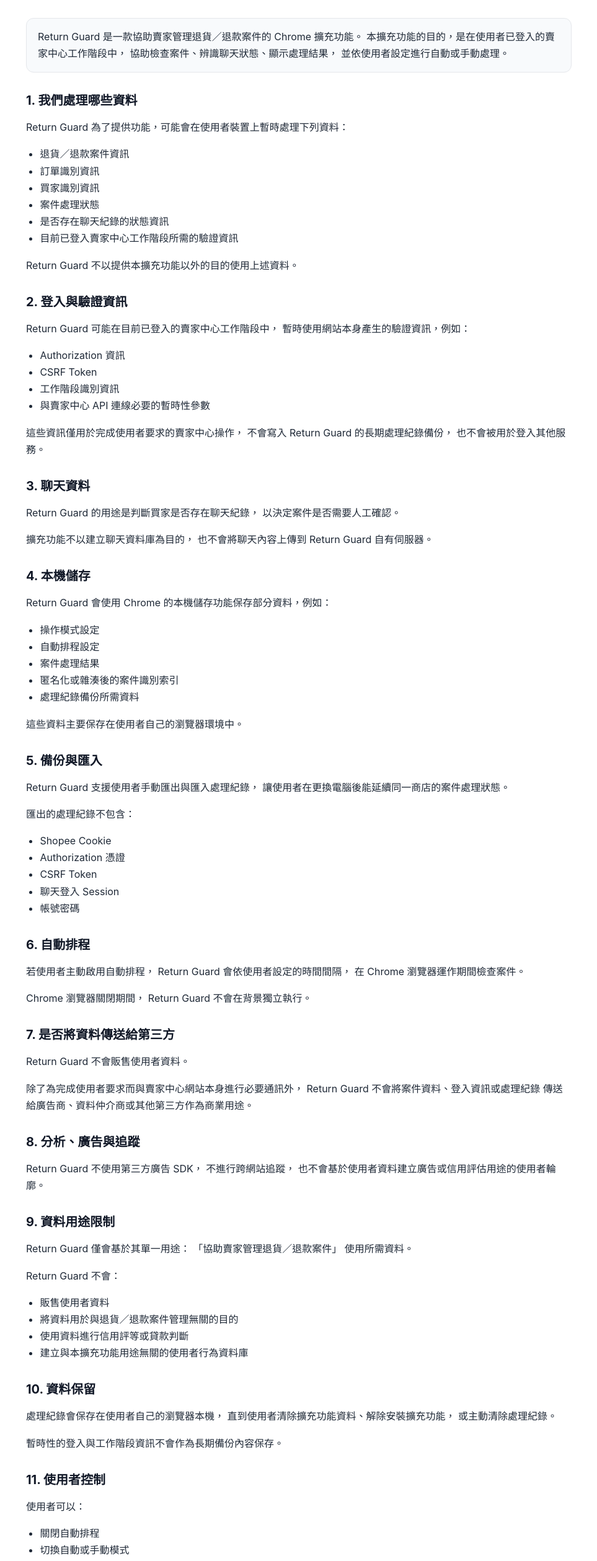
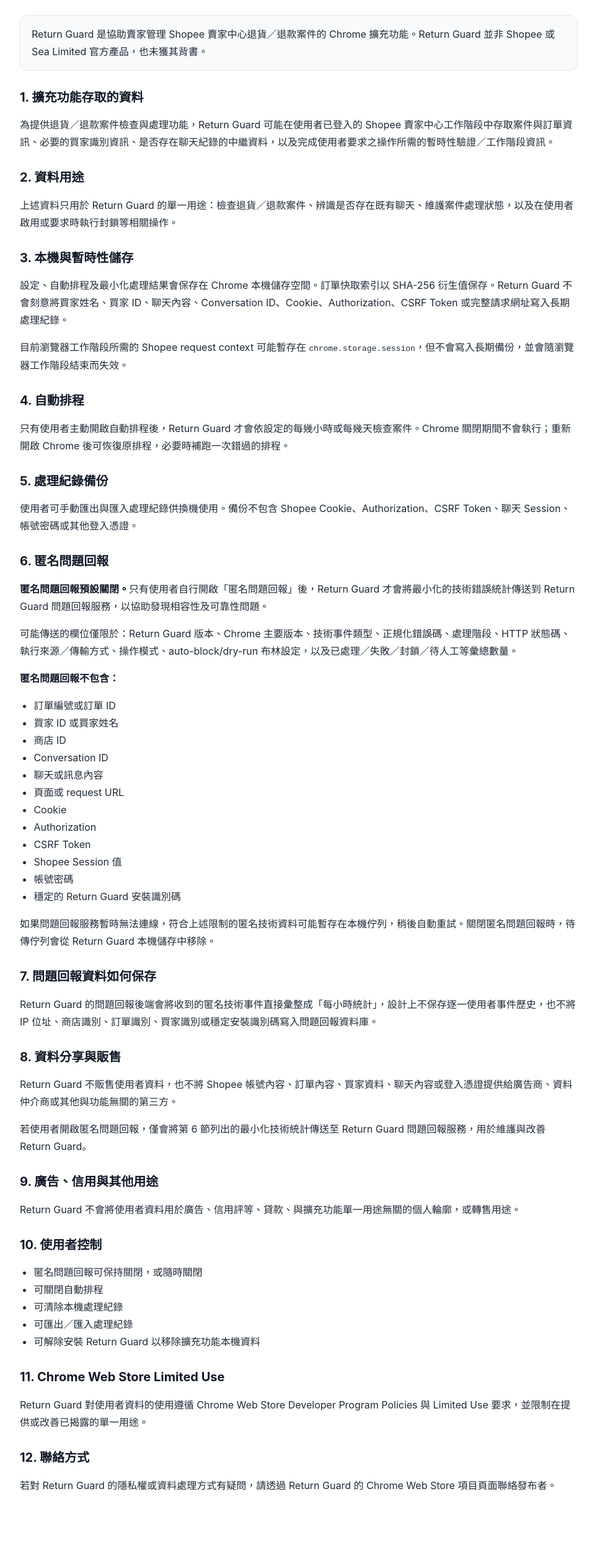
Before and after one commit to ematch168/return-guard-privacy, a plain HTML site: page privacy.html in a window 1280 px wide. Shown: the part 143-2661 px from the top of the page at 62% size, without its empty margins (158-1121 px from the left). Drawn offline with Linux system fonts and the light colour scheme.

Commit message:
docs: sync privacy policy from Return-Guard v3.6.0

```diff
--- a/privacy.html
+++ b/privacy.html
@@ -1,265 +1,45 @@
 <!doctype html>
 <html lang="zh-Hant">
 <head>
-  <meta charset="utf-8" />
-  <meta name="viewport" content="width=device-width, initial-scale=1" />
-  <title>Return Guard 隱私權政策</title>
-  <style>
-    body {
-      font-family: -apple-system, BlinkMacSystemFont, "Segoe UI",
-        "PingFang TC", "Microsoft JhengHei", sans-serif;
-      line-height: 1.7;
-      max-width: 880px;
-      margin: 0 auto;
-      padding: 40px 20px 64px;
-      color: #1f2937;
-      background: #ffffff;
-    }
-
-    h1, h2 {
-      color: #111827;
-      line-height: 1.35;
-    }
-
-    h1 {
-      margin-bottom: 8px;
-    }
-
-    h2 {
-      margin-top: 32px;
-      margin-bottom: 8px;
-      font-size: 1.25rem;
-    }
-
-    .meta {
-      color: #6b7280;
-      margin-bottom: 32px;
-    }
-
-    .box {
-      background: #f8fafc;
-      border: 1px solid #e5e7eb;
-      border-radius: 12px;
-      padding: 16px 18px;
-      margin: 20px 0;
-    }
-
-    ul {
-      padding-left: 1.4rem;
-    }
-
-    code {
-      background: #f3f4f6;
-      padding: 2px 5px;
-      border-radius: 5px;
-    }
-
-    a {
-      color: #2563eb;
-    }
-  </style>
+<meta charset="utf-8">
+<meta name="viewport" content="width=device-width,initial-scale=1">
+<title>Return Guard 隱私權政策</title>
+<style>
+body{font-family:-apple-system,BlinkMacSystemFont,"Segoe UI","PingFang TC","Microsoft JhengHei",sans-serif;max-width:900px;margin:0 auto;padding:40px 20px 72px;color:#1f2937;line-height:1.75;background:#fff}h1,h2{color:#111827;line-height:1.35}h1{margin-bottom:6px}h2{margin-top:30px;font-size:1.25rem}.meta{color:#6b7280;margin-bottom:28px}.box{background:#f8fafc;border:1px solid #e5e7eb;border-radius:12px;padding:16px 18px;margin:20px 0}ul{padding-left:1.4rem}strong{color:#111827}
+</style>
 </head>
 <body>
-
-  <h1>Return Guard 隱私權政策</h1>
-
-  <div class="meta">
-    最後更新日期：2026 年 9 月 19 日
-  </div>
-
-  <div class="box">
-    Return Guard 是一款協助賣家管理退貨／退款案件的 Chrome 擴充功能。
-    本擴充功能的目的，是在使用者已登入的賣家中心工作階段中，
-    協助檢查案件、辨識聊天狀態、顯示處理結果，
-    並依使用者設定進行自動或手動處理。
-  </div>
-
-  <h2>1. 我們處理哪些資料</h2>
-
-  <p>
-    Return Guard 為了提供功能，可能會在使用者裝置上暫時處理下列資料：
-  </p>
-
-  <ul>
-    <li>退貨／退款案件資訊</li>
-    <li>訂單識別資訊</li>
-    <li>買家識別資訊</li>
-    <li>案件處理狀態</li>
-    <li>是否存在聊天紀錄的狀態資訊</li>
-    <li>目前已登入賣家中心工作階段所需的驗證資訊</li>
-  </ul>
-
-  <p>
-    Return Guard 不以提供本擴充功能以外的目的使用上述資料。
-  </p>
-
-  <h2>2. 登入與驗證資訊</h2>
-
-  <p>
-    Return Guard 可能在目前已登入的賣家中心工作階段中，
-    暫時使用網站本身產生的驗證資訊，例如：
-  </p>
-
-  <ul>
-    <li>Authorization 資訊</li>
-    <li>CSRF Token</li>
-    <li>工作階段識別資訊</li>
-    <li>與賣家中心 API 連線必要的暫時性參數</li>
-  </ul>
-
-  <p>
-    這些資訊僅用於完成使用者要求的賣家中心操作，
-    不會寫入 Return Guard 的長期處理紀錄備份，
-    也不會被用於登入其他服務。
-  </p>
-
-  <h2>3. 聊天資料</h2>
-
-  <p>
-    Return Guard 的用途是判斷買家是否存在聊天紀錄，
-    以決定案件是否需要人工確認。
-  </p>
-
-  <p>
-    擴充功能不以建立聊天資料庫為目的，
-    也不會將聊天內容上傳到 Return Guard 自有伺服器。
-  </p>
-
-  <h2>4. 本機儲存</h2>
-
-  <p>
-    Return Guard 會使用 Chrome 的本機儲存功能保存部分資料，例如：
-  </p>
-
-  <ul>
-    <li>操作模式設定</li>
-    <li>自動排程設定</li>
-    <li>案件處理結果</li>
-    <li>匿名化或雜湊後的案件識別索引</li>
-    <li>處理紀錄備份所需資料</li>
-  </ul>
-
-  <p>
-    這些資料主要保存在使用者自己的瀏覽器環境中。
-  </p>
-
-  <h2>5. 備份與匯入</h2>
-
-  <p>
-    Return Guard 支援使用者手動匯出與匯入處理紀錄，
-    讓使用者在更換電腦後能延續同一商店的案件處理狀態。
-  </p>
-
-  <p>匯出的處理紀錄不包含：</p>
-
-  <ul>
-    <li>Shopee Cookie</li>
-    <li>Authorization 憑證</li>
-    <li>CSRF Token</li>
-    <li>聊天登入 Session</li>
-    <li>帳號密碼</li>
-  </ul>
-
-  <h2>6. 自動排程</h2>
-
-  <p>
-    若使用者主動啟用自動排程，
-    Return Guard 會依使用者設定的時間間隔，
-    在 Chrome 瀏覽器運作期間檢查案件。
-  </p>
-
-  <p>
-    Chrome 瀏覽器關閉期間，
-    Return Guard 不會在背景獨立執行。
-  </p>
-
-  <h2>7. 是否將資料傳送給第三方</h2>
-
-  <p>
-    Return Guard 不會販售使用者資料。
-  </p>
-
-  <p>
-    除了為完成使用者要求而與賣家中心網站本身進行必要通訊外，
-    Return Guard 不會將案件資料、登入資訊或處理紀錄
-    傳送給廣告商、資料仲介商或其他第三方作為商業用途。
-  </p>
-
-  <h2>8. 分析、廣告與追蹤</h2>
-
-  <p>
-    Return Guard 不使用第三方廣告 SDK，
-    不進行跨網站追蹤，
-    也不會基於使用者資料建立廣告或信用評估用途的使用者輪廓。
-  </p>
-
-  <h2>9. 資料用途限制</h2>
-
-  <p>
-    Return Guard 僅會基於其單一用途：
-    「協助賣家管理退貨／退款案件」
-    使用所需資料。
-  </p>
-
-  <p>
-    Return Guard 不會：
-  </p>
-
-  <ul>
-    <li>販售使用者資料</li>
-    <li>將資料用於與退貨／退款案件管理無關的目的</li>
-    <li>使用資料進行信用評等或貸款判斷</li>
-    <li>建立與本擴充功能用途無關的使用者行為資料庫</li>
-  </ul>
-
-  <h2>10. 資料保留</h2>
-
-  <p>
-    處理紀錄會保存在使用者自己的瀏覽器本機，
-    直到使用者清除擴充功能資料、解除安裝擴充功能，
-    或主動清除處理紀錄。
-  </p>
-
-  <p>
-    暫時性的登入與工作階段資訊不會作為長期備份內容保存。
-  </p>
-
-  <h2>11. 使用者控制</h2>
-
-  <p>
-    使用者可以：
-  </p>
-
-  <ul>
-    <li>關閉自動排程</li>
-    <li>切換自動或手動模式</li>
-    <li>清除本機處理紀錄</li>
-    <li>匯出或匯入處理紀錄</li>
-    <li>解除安裝 Return Guard</li>
-  </ul>
-
-  <h2>12. Chrome Web Store Limited Use</h2>
-
-  <p>
-    Return Guard 對從 Chrome 擴充功能取得或處理的使用者資料之使用，
-    將遵守 Chrome Web Store Developer Program Policies，
-    包含 Limited Use 要求。
-  </p>
-
-  <h2>13. 政策更新</h2>
-
-  <p>
-    若 Return Guard 的功能或資料處理方式發生重大變更，
-    本隱私權政策可能會更新。
-    最新版本會公布於本頁面。
-  </p>
-
-  <h2>14. 聯絡方式</h2>
-
-  <p>
-    若你對本隱私權政策或 Return Guard 的資料處理方式有疑問，
-    請透過 Return Guard 的 Chrome Web Store 項目頁面與發布者聯絡。
-  </p>
-
-</body>
-</html>
+<h1>Return Guard 隱私權政策</h1>
+<div class="meta">最後更新日期：2026 年 10 月 9 日</div>
+<div class="box">Return Guard 是協助賣家管理 Shopee 賣家中心退貨／退款案件的 Chrome 擴充功能。Return Guard 並非 Shopee 或 Sea Limited 官方產品，也未獲其背書。</div>
+<h2>1. 擴充功能存取的資料</h2>
+<p>為提供退貨／退款案件檢查與處理功能，Return Guard 可能在使用者已登入的 Shopee 賣家中心工作階段中存取案件與訂單資訊、必要的買家識別資訊、是否存在聊天紀錄的中繼資料，以及完成使用者要求之操作所需的暫時性驗證／工作階段資訊。</p>
+<h2>2. 資料用途</h2>
+<p>上述資料只用於 Return Guard 的單一用途：檢查退貨／退款案件、辨識是否存在既有聊天、維護案件處理狀態，以及在使用者啟用或要求時執行封鎖等相關操作。</p>
+<h2>3. 本機與暫時性儲存</h2>
+<p>設定、自動排程及最小化處理結果會保存在 Chrome 本機儲存空間。訂單快取索引以 SHA-256 衍生值保存。Return Guard 不會刻意將買家姓名、買家 ID、聊天內容、Conversation ID、Cookie、Authorization、CSRF Token 或完整請求網址寫入長期處理紀錄。</p>
+<p>目前瀏覽器工作階段所需的 Shopee request context 可能暫存在 <code>chrome.storage.session</code>，但不會寫入長期備份，並會隨瀏覽器工作階段結束而失效。</p>
+<h2>4. 自動排程</h2>
+<p>只有使用者主動開啟自動排程後，Return Guard 才會依設定的每幾小時或每幾天檢查案件。Chrome 關閉期間不會執行；重新開啟 Chrome 後可恢復原排程，必要時補跑一次錯過的排程。</p>
+<h2>5. 處理紀錄備份</h2>
+<p>使用者可手動匯出與匯入處理紀錄供換機使用。備份不包含 Shopee Cookie、Authorization、CSRF Token、聊天 Session、帳號密碼或其他登入憑證。</p>
+<h2>6. 匿名問題回報</h2>
+<p><strong>匿名問題回報預設關閉。</strong>只有使用者自行開啟「匿名問題回報」後，Return Guard 才會將最小化的技術錯誤統計傳送到 Return Guard 問題回報服務，以協助發現相容性及可靠性問題。</p>
+<p>可能傳送的欄位僅限於：Return Guard 版本、Chrome 主要版本、技術事件類型、正規化錯誤碼、處理階段、HTTP 狀態碼、執行來源／傳輸方式、操作模式、auto-block/dry-run 布林設定，以及已處理／失敗／封鎖／待人工等彙總數量。</p>
+<p><strong>匿名問題回報不包含：</strong></p>
+<ul><li>訂單編號或訂單 ID</li><li>買家 ID 或買家姓名</li><li>商店 ID</li><li>Conversation ID</li><li>聊天或訊息內容</li><li>頁面或 request URL</li><li>Cookie</li><li>Authorization</li><li>CSRF Token</li><li>Shopee Session 值</li><li>帳號密碼</li><li>穩定的 Return Guard 安裝識別碼</li></ul>
+<p>如果問題回報服務暫時無法連線，符合上述限制的匿名技術資料可能暫存在本機佇列，稍後自動重試。關閉匿名問題回報時，待傳佇列會從 Return Guard 本機儲存中移除。</p>
+<h2>7. 問題回報資料如何保存</h2>
+<p>Return Guard 的問題回報後端會將收到的匿名技術事件直接彙整成「每小時統計」，設計上不保存逐一使用者事件歷史，也不將 IP 位址、商店識別、訂單識別、買家識別或穩定安裝識別碼寫入問題回報資料庫。</p>
+<h2>8. 資料分享與販售</h2>
+<p>Return Guard 不販售使用者資料，也不將 Shopee 帳號內容、訂單內容、買家資料、聊天內容或登入憑證提供給廣告商、資料仲介商或其他與功能無關的第三方。</p>
+<p>若使用者開啟匿名問題回報，僅會將第 6 節列出的最小化技術統計傳送至 Return Guard 問題回報服務，用於維護與改善 Return Guard。</p>
+<h2>9. 廣告、信用與其他用途</h2>
+<p>Return Guard 不會將使用者資料用於廣告、信用評等、貸款、與擴充功能單一用途無關的個人輪廓，或轉售用途。</p>
+<h2>10. 使用者控制</h2>
+<ul><li>匿名問題回報可保持關閉，或隨時關閉</li><li>可關閉自動排程</li><li>可清除本機處理紀錄</li><li>可匯出／匯入處理紀錄</li><li>可解除安裝 Return Guard 以移除擴充功能本機資料</li></ul>
+<h2>11. Chrome Web Store Limited Use</h2>
+<p>Return Guard 對使用者資料的使用遵循 Chrome Web Store Developer Program Policies 與 Limited Use 要求，並限制在提供或改善已揭露的單一用途。</p>
+<h2>12. 聯絡方式</h2>
+<p>若對 Return Guard 的隱私權或資料處理方式有疑問，請透過 Return Guard 的 Chrome Web Store 項目頁面聯絡發布者。</p>
+</body></html>
```
